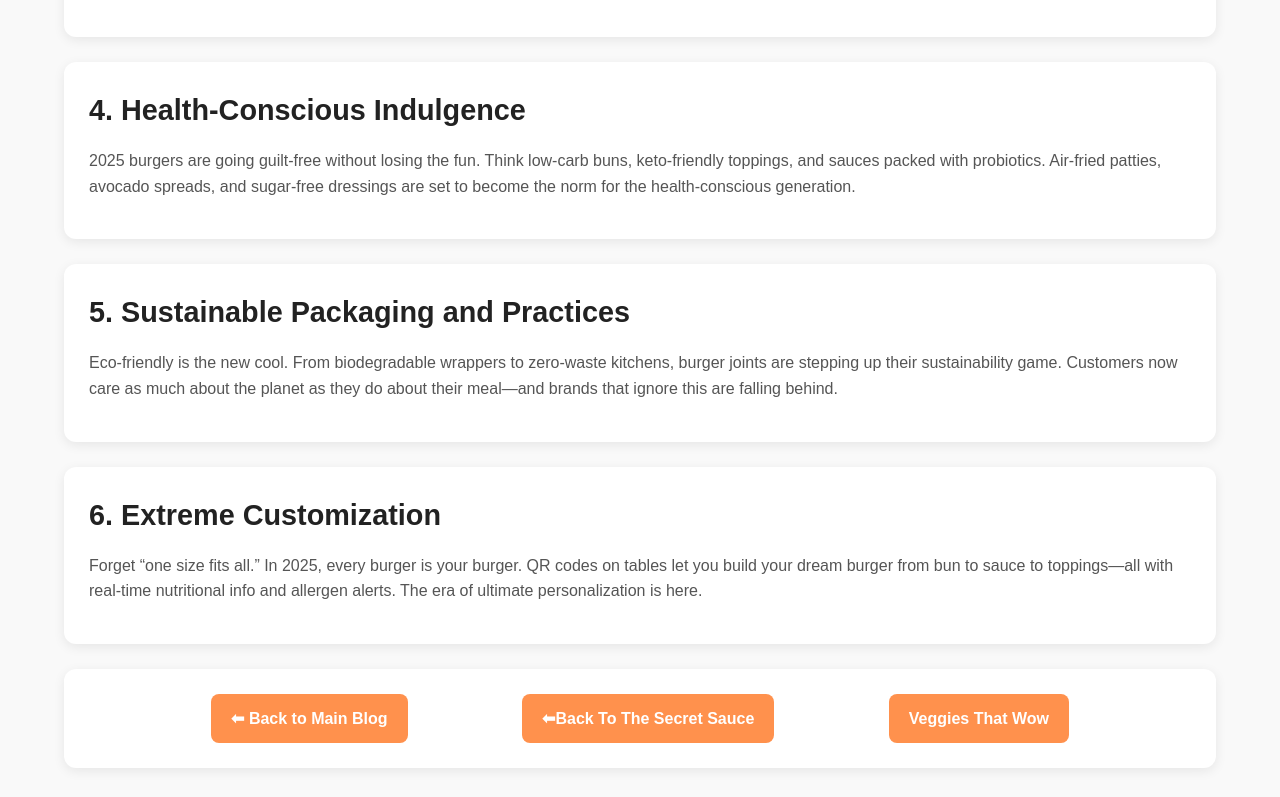
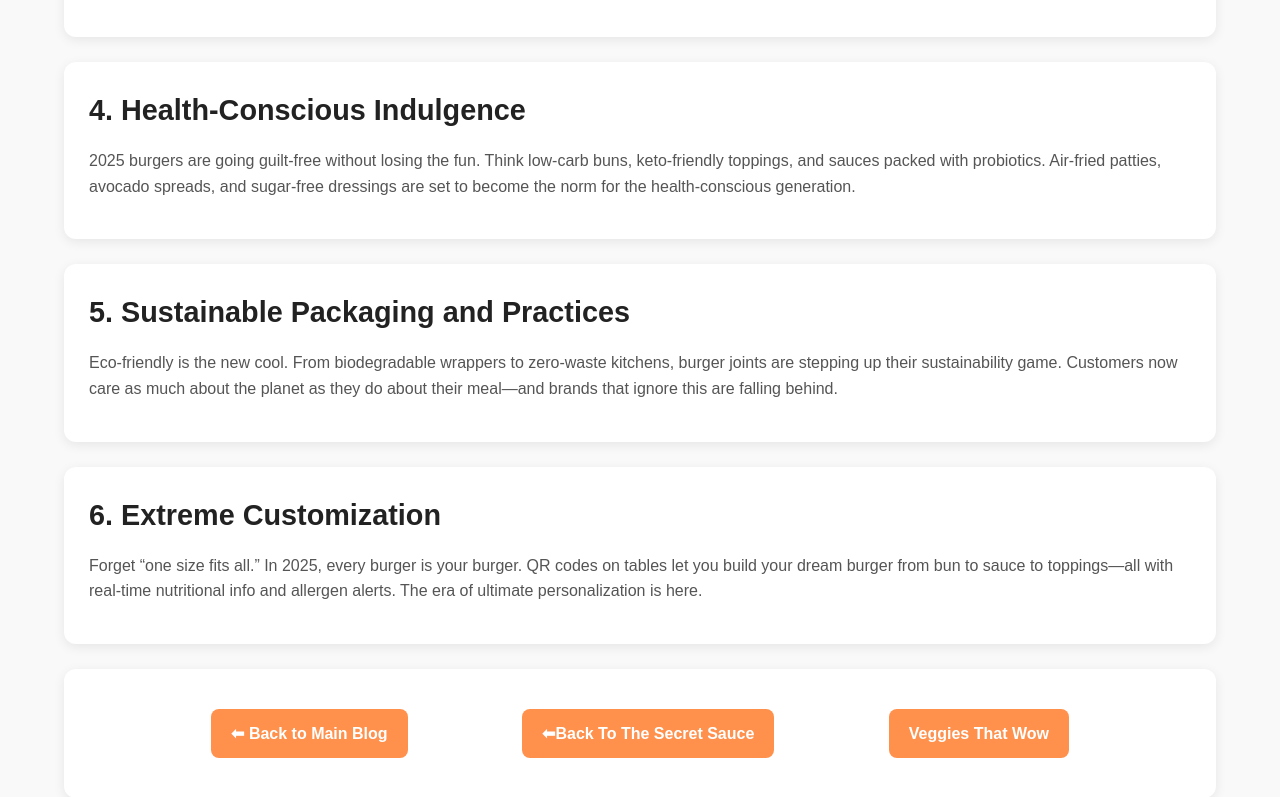
Before and after one commit to RizzWan-Codes/First_Client, a plain HTML site: page sub-blog2.html in a window 1280 px wide. Shown: the part 767-1564 px from the top of the page. Drawn offline with Linux system fonts and the light colour scheme.

Commit message:
Update sub-blog2.html

```diff
--- a/sub-blog2.html
+++ b/sub-blog2.html
@@ -66,6 +66,8 @@
       transition: 0.3s ease;
       margin-left: 55px;
       margin-right: 55px;
+      margin-top: 15px;
+      margin-bottom: 15px;
     }
 
     .btn-back:hover {
```
